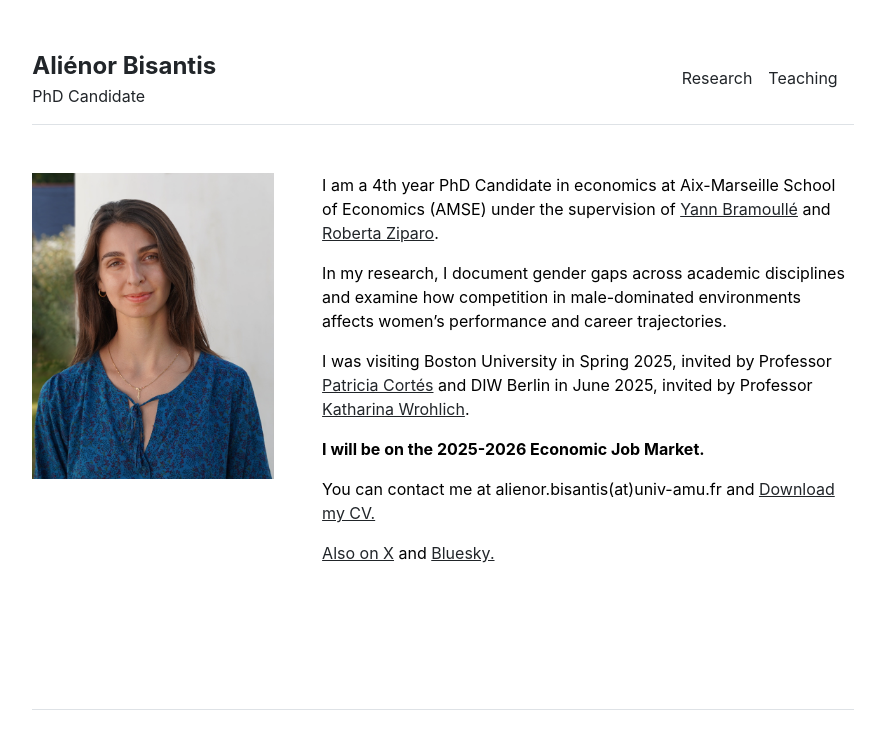
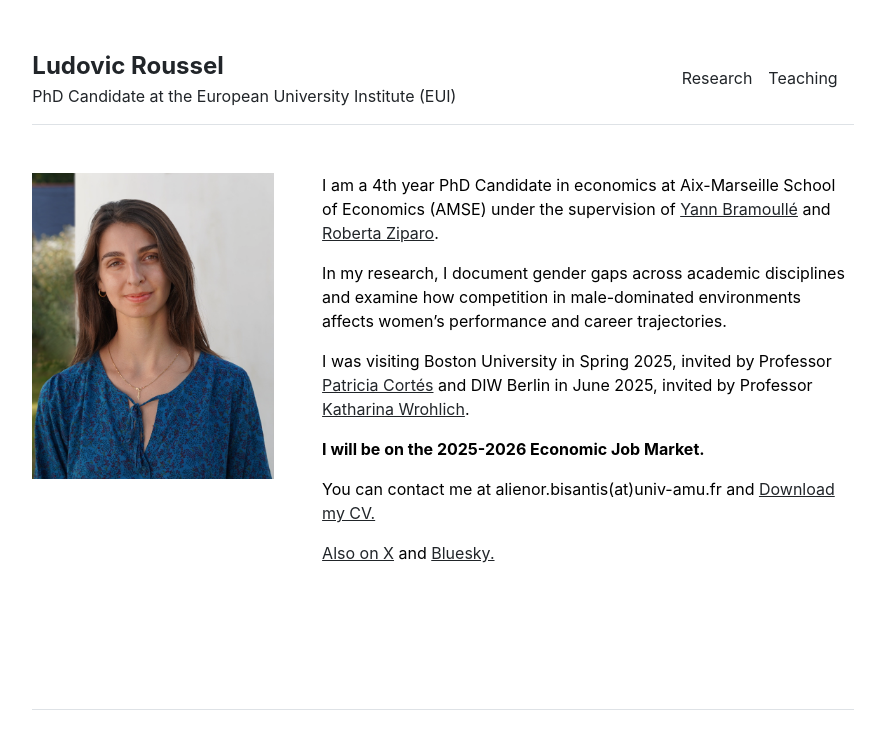
Before and after one commit to LudovicRoussel/ludovicroussel.github.io, a Jekyll site: the page built from index.md, in a window 1280 px wide. Shown: the top 749 px of the page, without its empty margins (197-1073 px from the left). Built offline with Jekyll 4.4.1, drawn with Linux system fonts in a browser that asks for light colours.

Commit message:
Update site title and description

```diff
--- a/_config.yml
+++ b/_config.yml
@@ -1,4 +1,4 @@
 url: "" # the base hostname & protocol for your site, e.g. http://example.com
 baseurl: "" # the subpath of your site, e.g. /blog
-title: "Aliénor Bisantis" # the name of your site, e.g. ACME Corp.
-description: "PhD Candidate"
+title: "Ludovic Roussel" # the name of your site, e.g. ACME Corp.
+description: "PhD Candidate at the European University Institute (EUI)"
```
